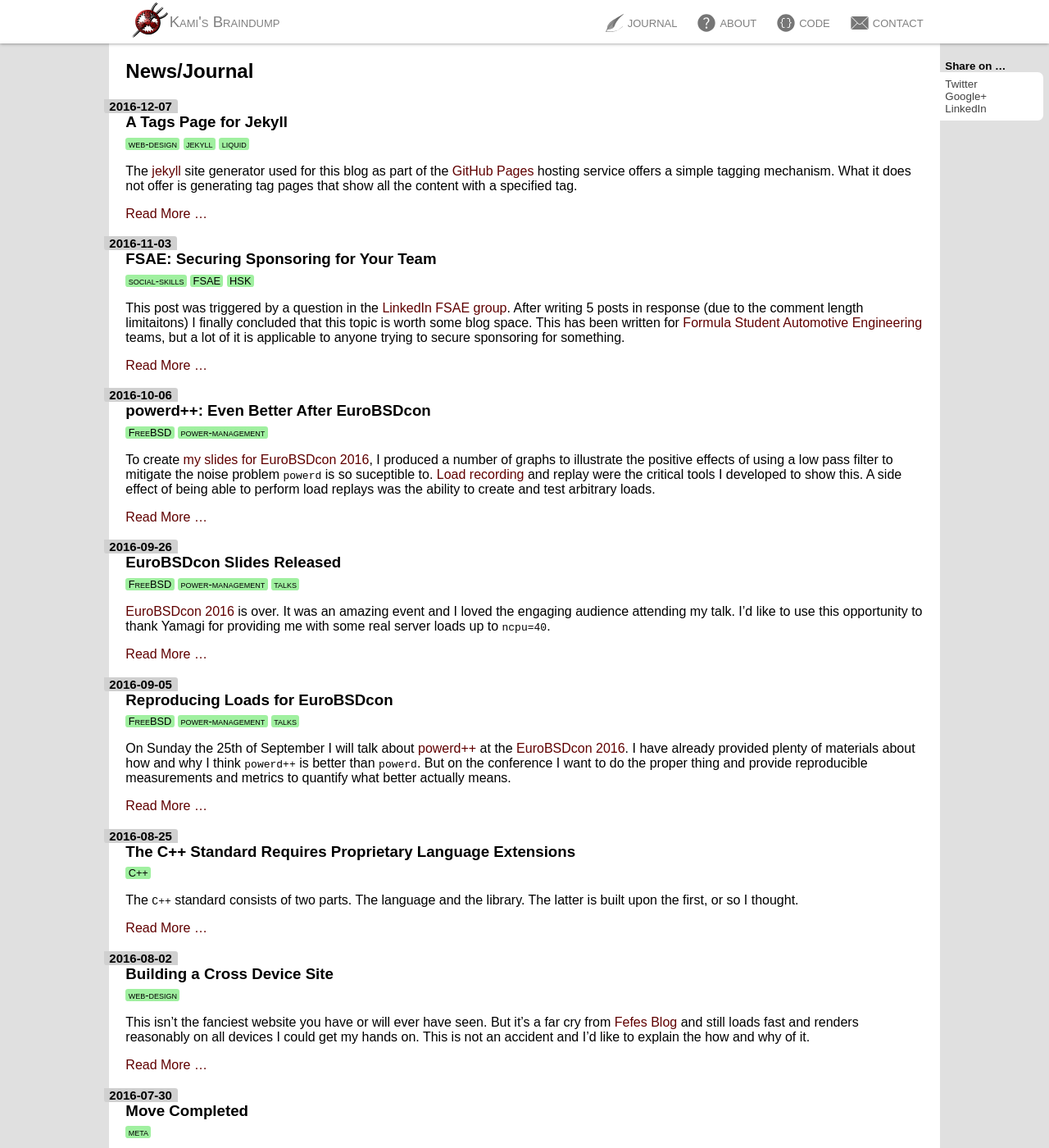
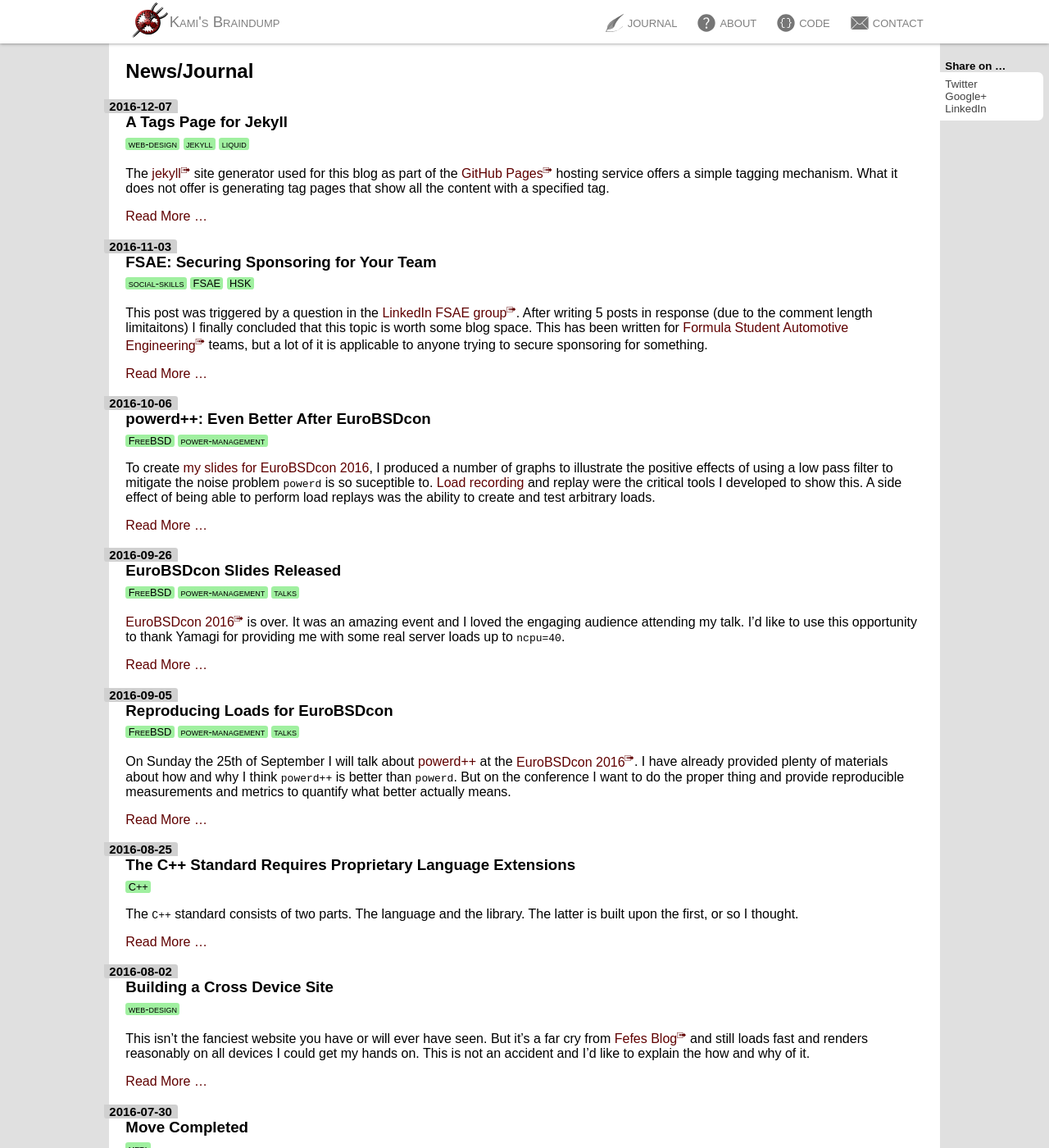
Before and after one commit to lonkamikaze/lonkamikaze.github.io, a Jekyll site: the page built from index.html, in a window 1280 px wide and 1400 px high. Shown: the whole window at 82% size. Built offline with Jekyll 4.4.1, drawn with Linux system fonts in a browser that asks for light colours.

Commit message:
Mark external links

```diff
--- a/css/main.css
+++ b/css/main.css
@@ -191,6 +191,13 @@ article a {
 
 article a:hover, .tag:hover {
 	color:               #e04000;
+}
+
+article a[href*="://"]::after {
+	content:             "□➟\02003";
+	vertical-align:      super;
+	font-size:           75%;
+	letter-spacing:      -.5em;
 }
 
 article > h1 a {
```
